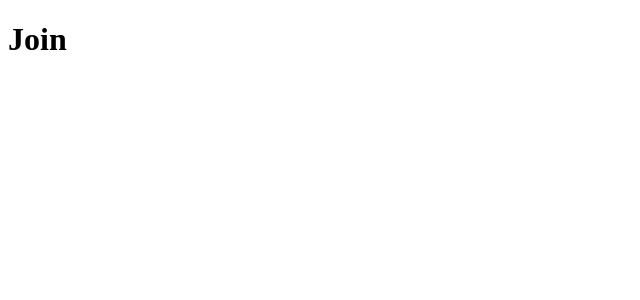
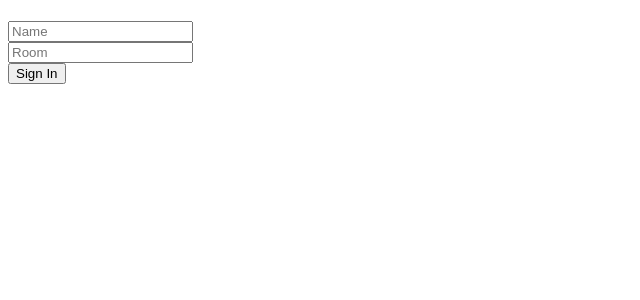
Before and after one commit to chiaraintech/chatapp-socket-node-react, a React (Create React App) app in the folder client/: page / in a window 1280 px wide. Shown: the top 300 px of the page, without its empty margins (0-640 px from the left). Built offline with nearby package versions, Linux system fonts and the light colour scheme.

Commit message:
Join page starting to take form.

```diff
--- a/client/src/components/Join.js
+++ b/client/src/components/Join.js
@@ -1,8 +1,27 @@
-import React from 'react';
+import React, { useState } from 'react';
+import { Link } from 'react-router-dom';
 
+//When the user joins, a connection event will be fired up.
+//When the user leaves, a disconnection event will be fired up instead.
 
 const Join = () => {
-    return <h1>Join</h1>
+
+    const [name, setName] = useState('');
+    const [room, setRoom] = useState('');
+
+    return (
+        <div className="joinOuterContainer">
+            <div className="joinInnerContainer">
+                <h1 className="heading"></h1>
+                <div><input placeholder="Name" className="joinInput" type="text" onChange={(e) => setName(e.target.value)}/></div>
+                <div><input placeholder="Room" className="joinInput mt-20" type="text" onChange={(e) => setRoom(e.target.value)}/></div>
+                <Link>
+                    <button className="button mt-20" type="submit">Sign In</button>
+                </Link>
+                <div></div>
+            </div>
+        </div>
+    )
 }
 
 export default Join;
```
Also changed, not shown: 1 other file (tests, documents, lock files or other folders).
